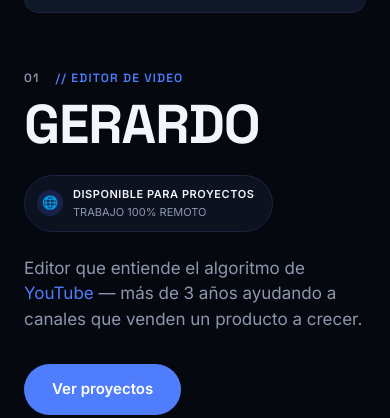
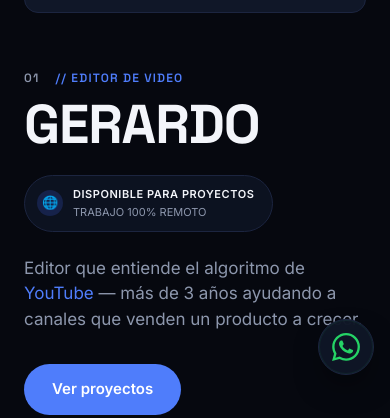
Before and after one commit to geraalva7/portafolio-gerardo-berme, a plain HTML site: page index.html in a window 390 px wide. Shown: the part 453-871 px from the top of the page. Drawn offline with Linux system fonts and the light colour scheme.

Commit message:
Agrega botón flotante de WhatsApp con mensaje inicial
Enlace wa.me con mensaje codificado, versión compacta en móvil,
pulso y entrada suaves, y soporte de prefers-reduced-motion.
Añade espacio inferior al footer para que el botón no tape su texto.

Co-Authored-By: Claude Sonnet 5.5 <noreply@anthropic.com>

```diff
--- a/css/style.css
+++ b/css/style.css
@@ -642,3 +642,112 @@ a { color: inherit; text-decoration: none; }
   .hero { padding: 100px 0 40px; min-height: auto; }
   .hero-name { font-size: clamp(40px, 14vw, 72px); }
 }
+
+/* WhatsApp floating button */
+.site-footer { padding-bottom: calc(28px + 64px + env(safe-area-inset-bottom, 0px)); }
+
+.whatsapp-float {
+  --wa-green: #25d366;
+  position: fixed;
+  right: calc(24px + env(safe-area-inset-right, 0px));
+  bottom: calc(24px + env(safe-area-inset-bottom, 0px));
+  z-index: 60;
+  display: inline-flex;
+  align-items: center;
+  gap: 10px;
+  height: 56px;
+  padding: 0 22px 0 16px;
+  border-radius: 999px;
+  background: rgba(16, 23, 40, 0.92);
+  border: 1px solid var(--card-border);
+  color: var(--text);
+  font-size: 14px;
+  font-weight: 600;
+  letter-spacing: 0.01em;
+  line-height: 1;
+  white-space: nowrap;
+  -webkit-tap-highlight-color: transparent;
+  -webkit-backdrop-filter: blur(10px);
+  backdrop-filter: blur(10px);
+  box-shadow: 0 14px 32px -10px rgba(0, 0, 0, 0.7), inset 0 0 0 1px rgba(37, 211, 102, 0.08);
+  transition: transform 0.25s ease, border-color 0.25s ease, box-shadow 0.25s ease, background 0.25s ease;
+  animation: wa-enter 0.6s cubic-bezier(0.2, 0.8, 0.2, 1) 0.8s backwards;
+}
+
+.whatsapp-float::before {
+  content: '';
+  position: absolute;
+  inset: -1px;
+  border-radius: inherit;
+  border: 2px solid var(--wa-green);
+  opacity: 0;
+  pointer-events: none;
+  animation: wa-pulse 3.2s ease-out 2.4s infinite;
+}
+
+.whatsapp-float__icon {
+  width: 28px;
+  height: 28px;
+  flex-shrink: 0;
+  fill: var(--wa-green);
+  transition: transform 0.35s ease;
+  animation: wa-nudge 7s ease-in-out 3.5s infinite;
+}
+
+.whatsapp-float:hover {
+  transform: translateY(-3px) scale(1.03);
+  background: rgba(16, 23, 40, 0.98);
+  border-color: rgba(37, 211, 102, 0.55);
+  box-shadow: 0 18px 38px -10px rgba(0, 0, 0, 0.75), 0 0 0 4px rgba(37, 211, 102, 0.12), inset 0 0 0 1px rgba(37, 211, 102, 0.18);
+}
+
+.whatsapp-float:hover .whatsapp-float__icon { transform: rotate(-8deg) scale(1.08); }
+
+.whatsapp-float:active {
+  transform: translateY(-1px) scale(0.97);
+  transition-duration: 0.1s;
+}
+
+.whatsapp-float:focus-visible {
+  outline: 3px solid var(--wa-green);
+  outline-offset: 3px;
+}
+
+@keyframes wa-enter {
+  from { opacity: 0; transform: translateY(18px) scale(0.9); }
+}
+
+@keyframes wa-pulse {
+  0%   { opacity: 0.55; transform: scale(1); }
+  70%, 100% { opacity: 0; transform: scale(1.3); }
+}
+
+@keyframes wa-nudge {
+  0%, 90%, 100% { transform: rotate(0); }
+  93% { transform: rotate(-7deg); }
+  96% { transform: rotate(6deg); }
+  98% { transform: rotate(-3deg); }
+}
+
+@media (max-width: 720px) {
+  .whatsapp-float {
+    right: calc(16px + env(safe-area-inset-right, 0px));
+    bottom: calc(16px + env(safe-area-inset-bottom, 0px));
+    width: 56px;
+    padding: 0;
+    justify-content: center;
+  }
+  .whatsapp-float__label { display: none; }
+}
+
+@media (prefers-reduced-motion: reduce) {
+  .whatsapp-float,
+  .whatsapp-float::before,
+  .whatsapp-float__icon { animation: none; }
+  .whatsapp-float,
+  .whatsapp-float__icon { transition: none; }
+  .whatsapp-float::before { display: none; }
+  .whatsapp-float:hover,
+  .whatsapp-float:active { transform: none; }
+  .whatsapp-float:hover .whatsapp-float__icon { transform: none; }
+}
--- a/index.html
+++ b/index.html
@@ -8,7 +8,7 @@
 <link rel="preconnect" href="https://fonts.googleapis.com">
 <link rel="preconnect" href="https://fonts.gstatic.com" crossorigin>
 <link href="https://fonts.googleapis.com/css2?family=Space+Grotesk:wght@500;600;700&family=Inter:wght@400;500;600&display=swap" rel="stylesheet">
-<link rel="stylesheet" href="css/style.css?v=5">
+<link rel="stylesheet" href="css/style.css?v=7">
 </head>
 <body>
 
@@ -237,6 +237,17 @@
   </div>
 </footer>
 
+<!-- WHATSAPP FLOTANTE -->
+<a class="whatsapp-float"
+   href="https://wa.me/525584420697?text=Hola%2C%20vi%20su%20p%C3%A1gina%20web%20y%20me%20gustar%C3%ADa%20obtener%20m%C3%A1s%20informaci%C3%B3n."
+   target="_blank" rel="noopener noreferrer"
+   aria-label="Contactar por WhatsApp" title="Contactar por WhatsApp">
+  <svg class="whatsapp-float__icon" viewBox="0 0 24 24" aria-hidden="true" focusable="false">
+    <path d="M17.472 14.382c-.297-.149-1.758-.867-2.03-.967-.273-.099-.471-.148-.67.15-.197.297-.767.966-.94 1.164-.173.199-.347.223-.644.075-.297-.15-1.255-.463-2.39-1.475-.883-.788-1.48-1.761-1.653-2.059-.173-.297-.018-.458.13-.606.134-.133.298-.347.446-.52.149-.174.198-.298.298-.497.099-.198.05-.371-.025-.52-.075-.149-.669-1.612-.916-2.207-.242-.579-.487-.5-.669-.51-.173-.008-.371-.01-.57-.01-.198 0-.52.074-.792.372-.272.297-1.04 1.016-1.04 2.479 0 1.462 1.065 2.875 1.213 3.074.149.198 2.096 3.2 5.077 4.487.709.306 1.262.489 1.694.625.712.227 1.36.195 1.871.118.571-.085 1.758-.719 2.006-1.413.248-.694.248-1.289.173-1.413-.074-.124-.272-.198-.57-.347m-5.421 7.403h-.004a9.87 9.87 0 01-5.031-1.378l-.361-.214-3.741.982.998-3.648-.235-.374a9.86 9.86 0 01-1.51-5.26c.001-5.45 4.436-9.884 9.888-9.884 2.64 0 5.122 1.03 6.988 2.898a9.825 9.825 0 012.893 6.994c-.003 5.45-4.437 9.884-9.885 9.884m8.413-18.297A11.815 11.815 0 0012.05 0C5.495 0 .16 5.335.157 11.892c0 2.096.547 4.142 1.588 5.945L.057 24l6.305-1.654a11.882 11.882 0 005.683 1.448h.005c6.554 0 11.89-5.335 11.893-11.893a11.821 11.821 0 00-3.48-8.413Z"/>
+  </svg>
+  <span class="whatsapp-float__label">WhatsApp</span>
+</a>
+
 <!-- MODAL -->
 <div class="modal" id="videoModal">
   <div class="modal-backdrop" id="modalBackdrop"></div>
```
